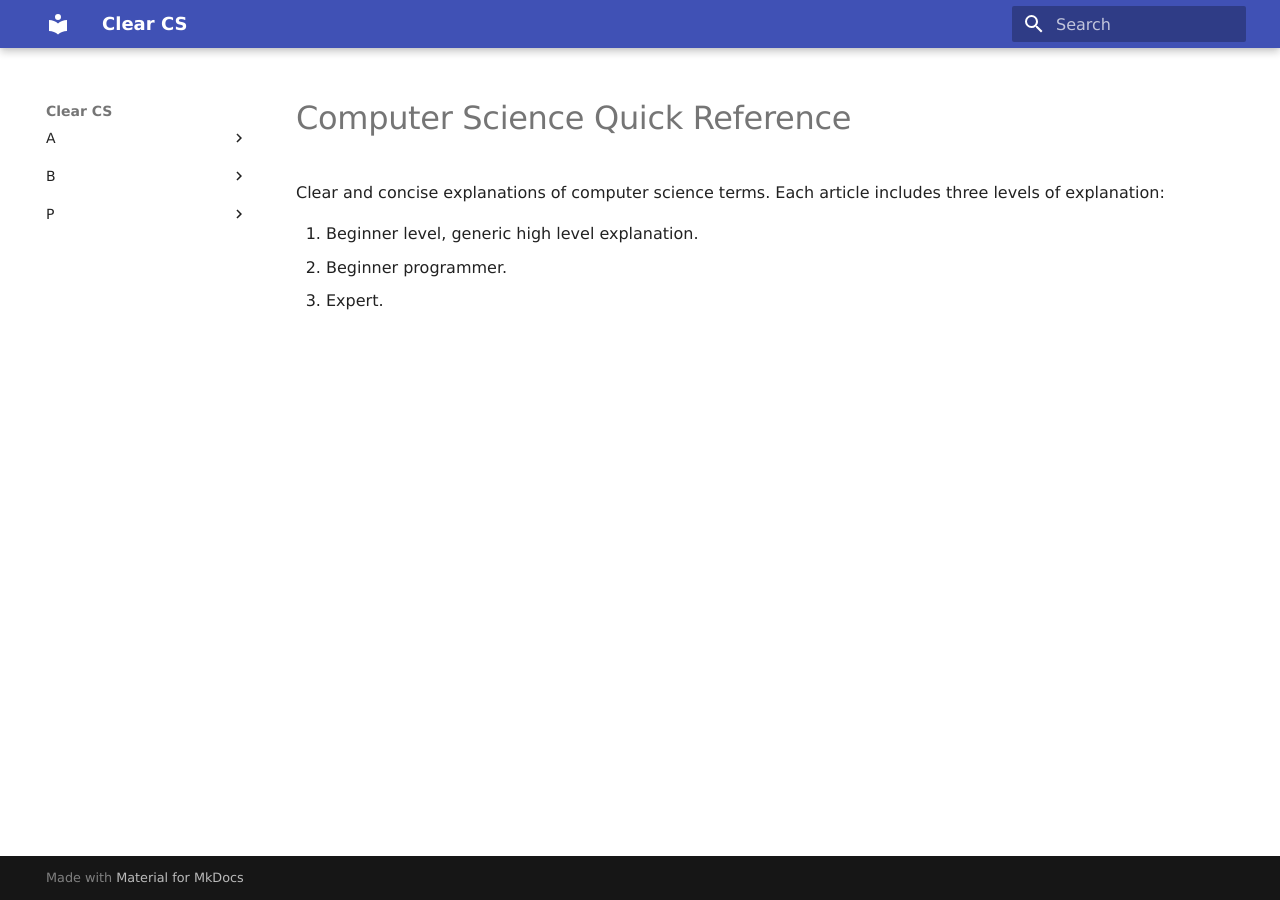
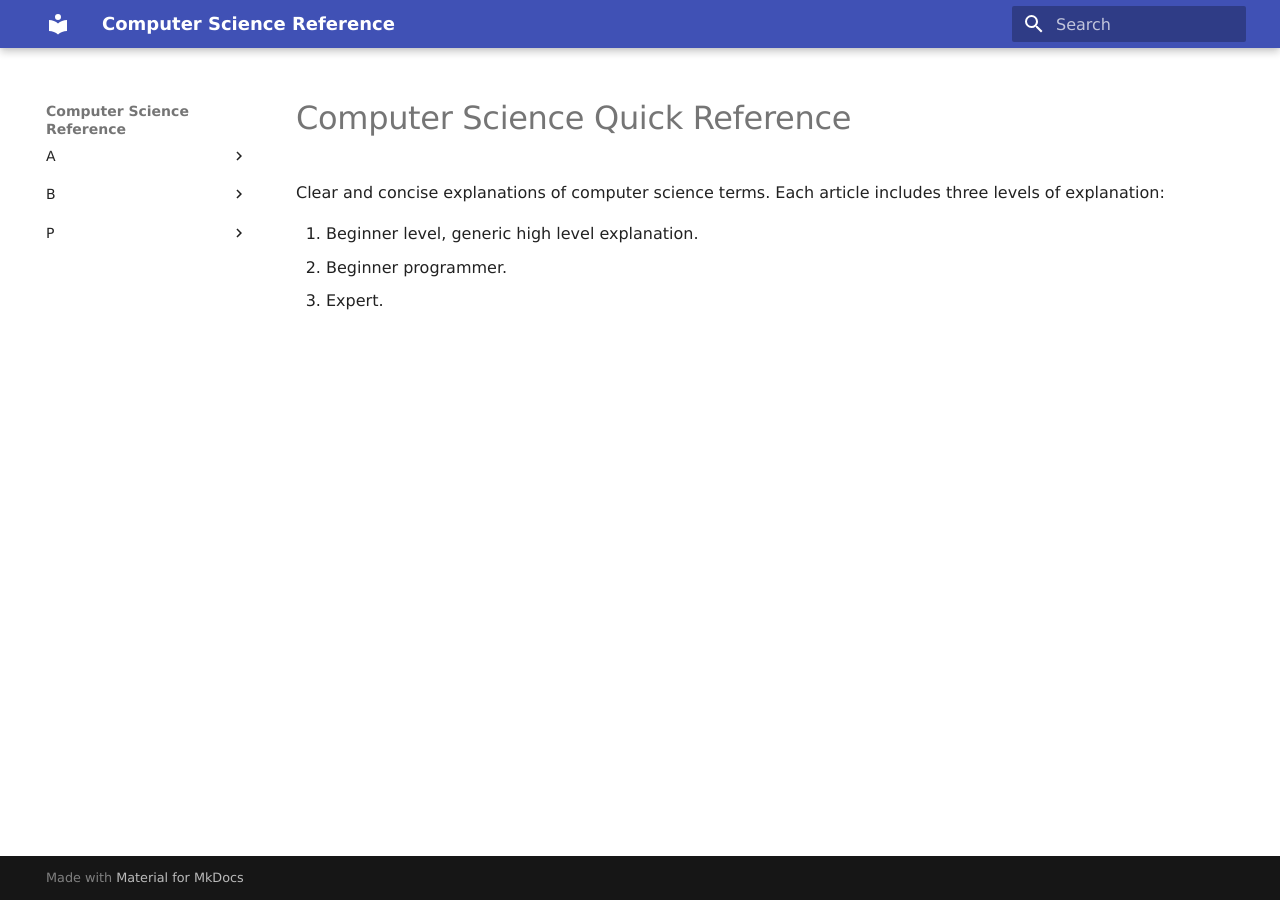
Before and after one commit to Codexpanse/cs.quickref.dev, an MkDocs documentation site: the page built from docs/index.md, in a window 1280 px wide. Built offline with MkDocs 1.6.1 and Material for MkDocs 9.7.7, drawn with Linux system fonts in a browser that asks for light colours; some web fonts are replaced.

Commit message:
update title

```diff
--- a/mkdocs.yml
+++ b/mkdocs.yml
@@ -1,4 +1,4 @@
-site_name: Clear CS
+site_name: Computer Science Reference
 
 theme:
   favicon: 'images/favicon.png'
```
